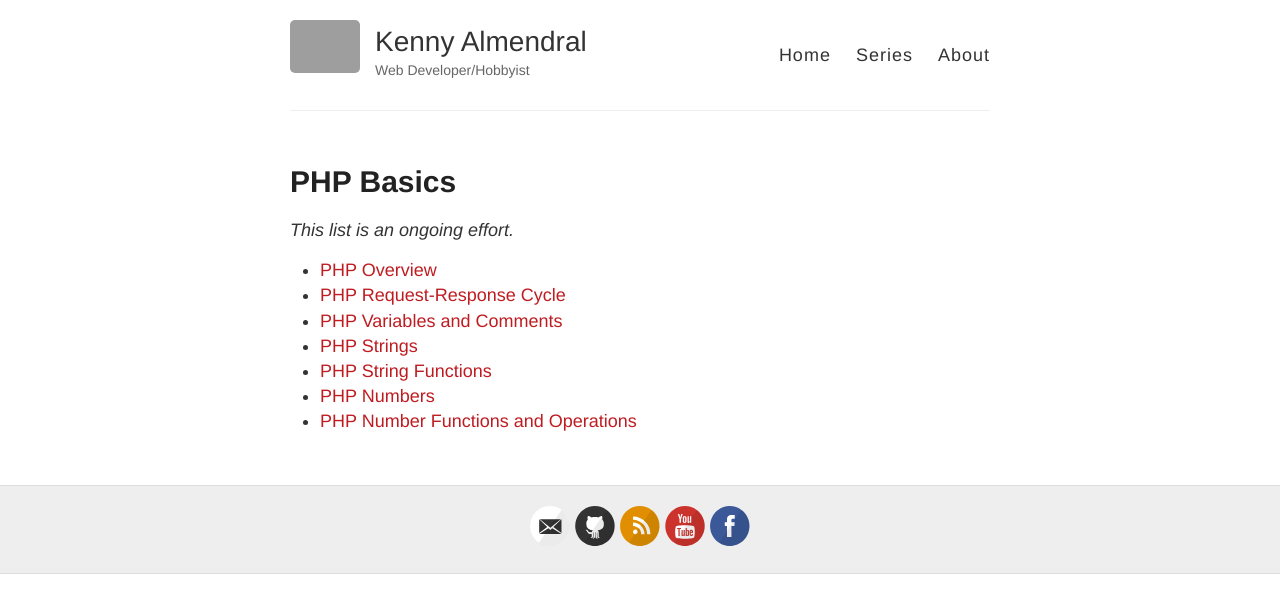
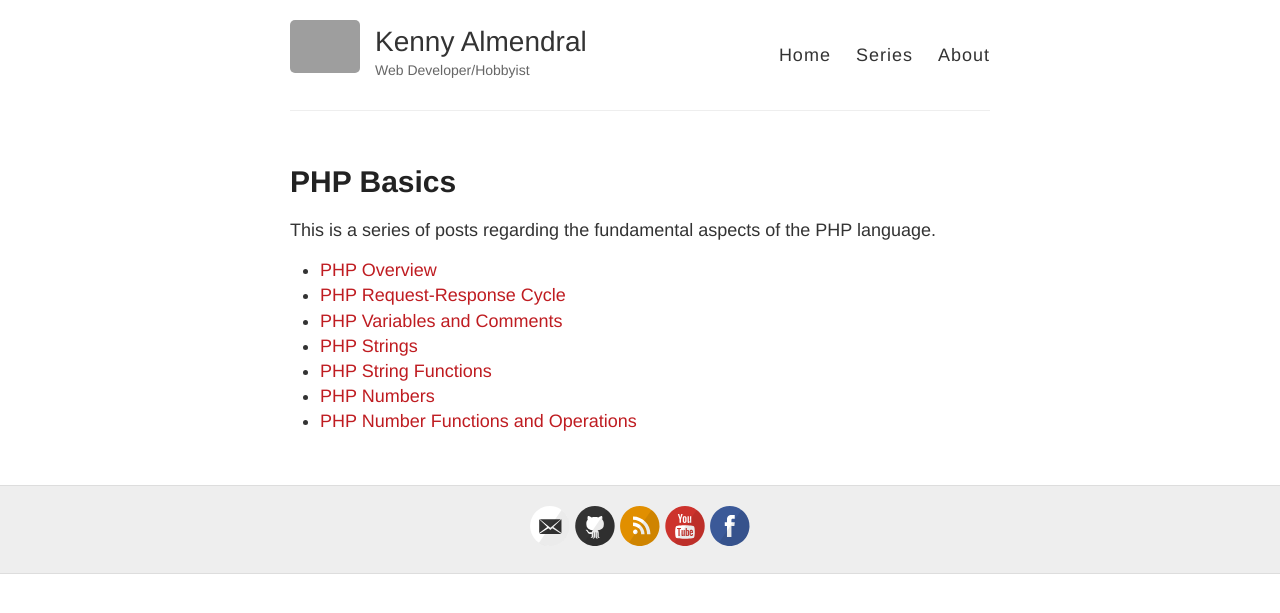
Before and after one commit to kennyalmendral/kennyalmendral.github.io, a Jekyll site: the page built from php-basics.md, in a window 1280 px wide. Shown: the top 613 px of the page. Built offline with Jekyll 4.4.1, drawn with Linux system fonts in a browser that asks for light colours; grey boxes are pictures that could not be loaded.

Commit message:
Update php-basics.md

```diff
--- a/php-basics.md
+++ b/php-basics.md
@@ -4,7 +4,7 @@ title: PHP Basics
 permalink: /php-basics/
 ---
 
-_This list is an ongoing effort._
+This is a series of posts regarding the fundamental aspects of the PHP language.
 
 + [PHP Overview](https://kennyalmendral.github.io/php-overview/){:target="_blank"}
 + [PHP Request-Response Cycle](https://kennyalmendral.github.io/php-request-response-cycle/){:target="_blank"}
```
